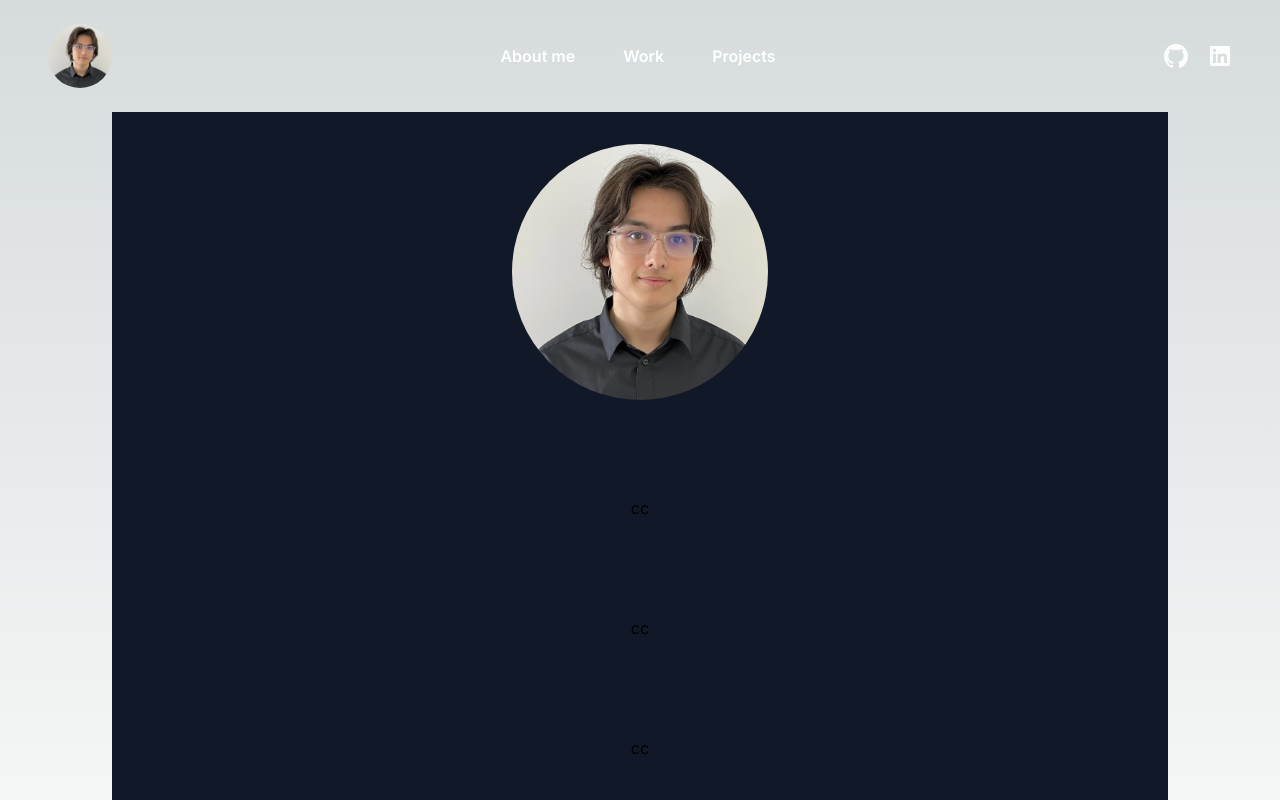
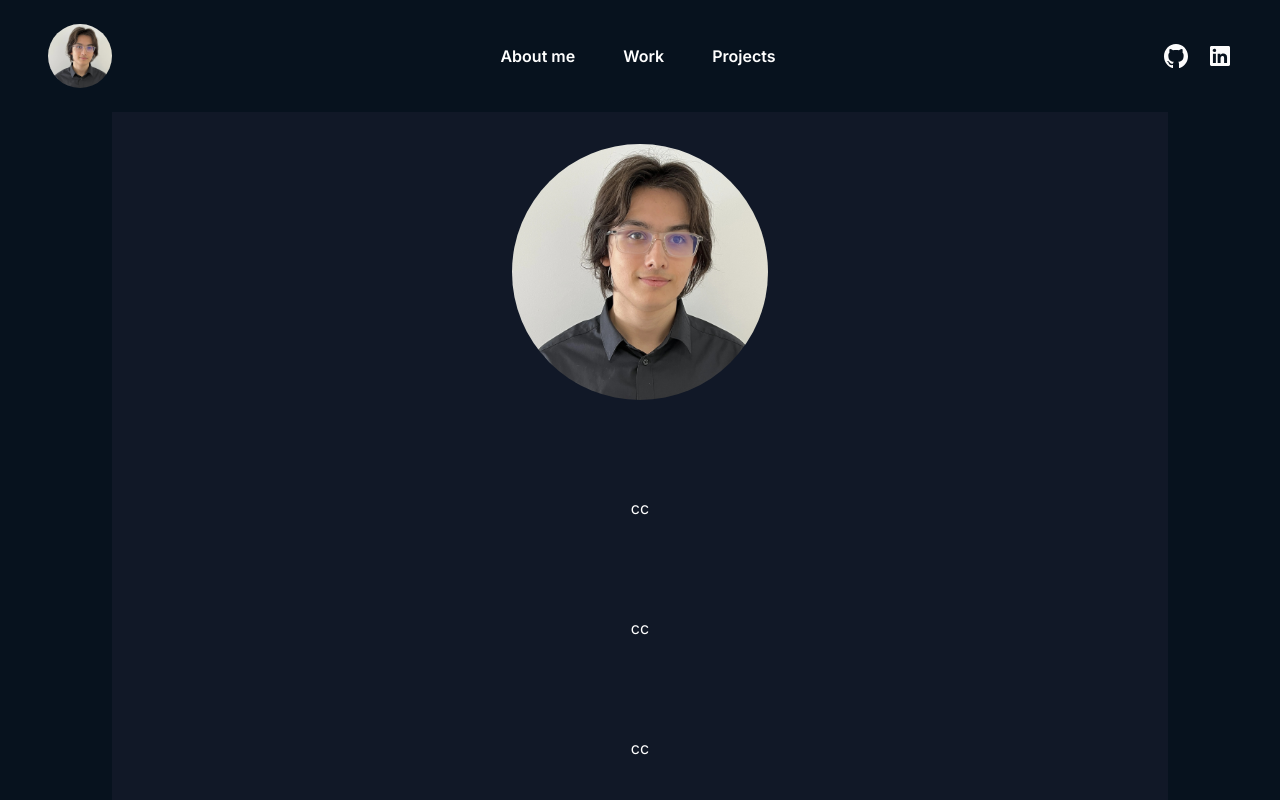
Before and after one commit to JulesBobeuf/portfolio-ts, a Next.js app: page / in a window 1280 px wide. Shown: the top 800 px of the page. Built offline with nearby package versions, Linux system fonts and the light colour scheme.

Commit message:
[U] Changed main color

```diff
--- a/app/globals.css
+++ b/app/globals.css
@@ -3,25 +3,11 @@
 @tailwind utilities;
 
 :root {
-  --foreground-rgb: 0, 0, 0;
-  --background-start-rgb: 214, 219, 220;
-  --background-end-rgb: 255, 255, 255;
-}
-
-@media (prefers-color-scheme: dark) {
-  :root {
-    --foreground-rgb: 255, 255, 255;
-    --background-start-rgb: 0, 0, 0;
-    --background-end-rgb: 0, 0, 0;
-  }
+  --foreground-rgb: rgb(255, 255, 255);
+  --background-rgb: rgb(7, 18, 30);
 }
 
 body {
-  color: rgb(var(--foreground-rgb));
-  background: linear-gradient(
-      to bottom,
-      transparent,
-      rgb(var(--background-end-rgb))
-    )
-    rgb(var(--background-start-rgb));
+  color: var(--foreground-rgb);
+  background: var(--background-rgb);
 }
```
